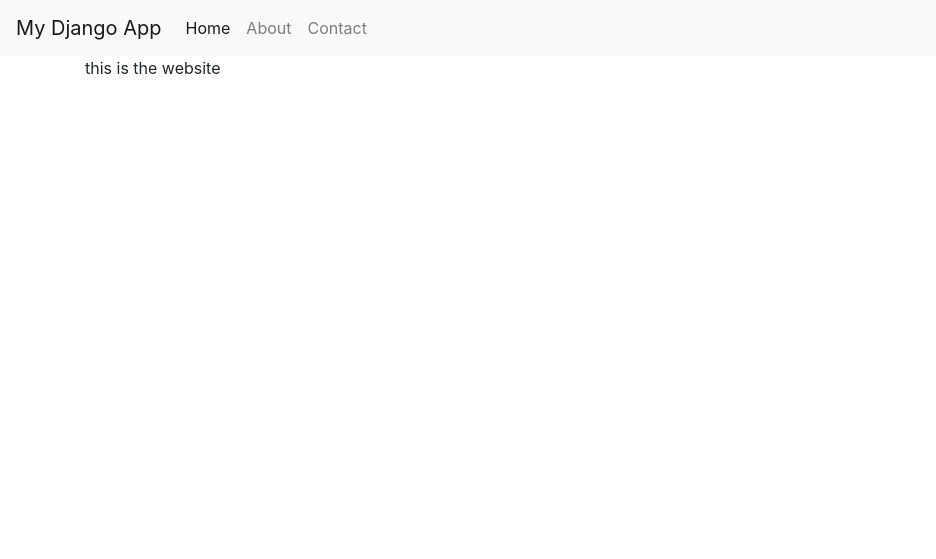
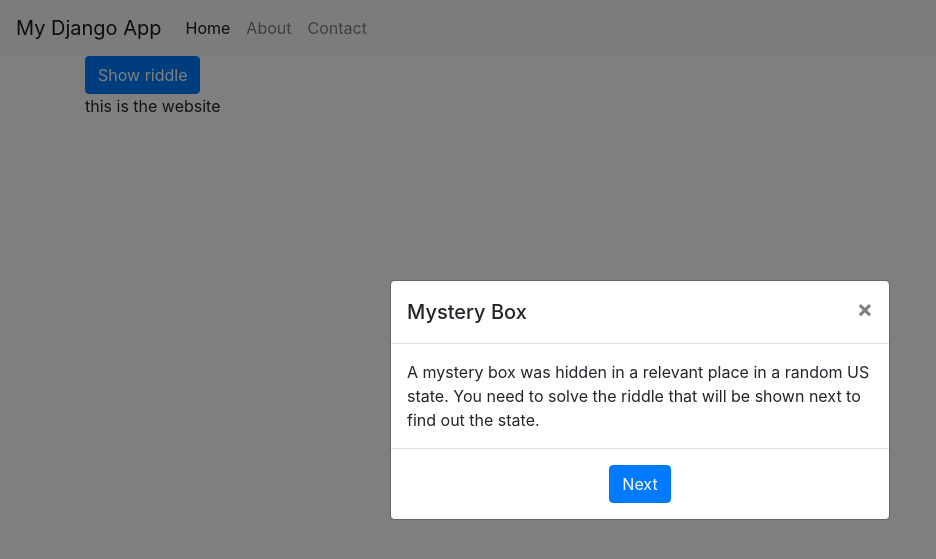
Before and after one commit to Stalffis/find-mystery-box-google-hackathon, a Django app: template game/findmysterybox/templates/home.html in a window 1280 px wide. Shown: the top 559 px of the page, without its empty margins (0-936 px from the left). Run offline with Django 5.2, Linux system fonts and the light colour scheme; the template is opened without the code that fills it, so the values that code supplies are empty; some libraries are stand-ins or nearby versions.

Commit message:
Add modals .js file and more
Now the page have a .js file, modals, and some logic in the JavaScript file.

```diff
--- /dev/null
+++ b/game/findmysterybox/static/javascript.js
@@ -0,0 +1,50 @@
+$(document).ready(function(){
+    $('#exampleModal').modal('show');
+
+    $('#modalButton').click(function(){
+        $('#exampleModal2').modal('show');
+    });
+
+    $('#modalButton2').click(function(){
+        $('#exampleModal3').modal('show');
+    });
+
+    $('#modalButton3').click(function(){
+        $('#exampleModal4').modal('show');
+    });
+});
+
+async function getRiddle() {
+    let response = await fetch('/riddle');
+    let data = await response.json();
+
+    var location = data.location
+    var state = data.state
+    var riddle = data.message
+    $('#modalText2').text(riddle);
+
+
+    $('#location').text(location);
+    $('#state').text(state);
+
+    //console.log(data); // This will log the JSON object to your console
+}
+getRiddle();
+
+
+async function getQuote() {
+    let response = await fetch('/quote');
+    let data = await response.json();
+
+    var quote = data.message
+    $('#modalText4').text(quote);
+
+    //console.log(data); // This will log the JSON object to your console
+}
+getQuote();
+
+
+
+
+
+//console.log("Hello, world!");
--- a/game/findmysterybox/templates/base.html
+++ b/game/findmysterybox/templates/base.html
@@ -8,7 +8,9 @@
         Django App
       {% endblock %}
     </title>
-    <link rel="stylesheet" href="https://stackpath.bootstrapcdn.com/bootstrap/4.3.1/css/bootstrap.min.css"  rel="stylesheet" />
+    <link rel="stylesheet" href="https://cdn.jsdelivr.net/npm/bootstrap@4.3.1/dist/css/bootstrap.min.css" integrity="sha384-ggOyR0iXCbMQv3Xipma34MD+dH/1fQ784/j6cY/iJTQUOhcWr7x9JvoRxT2MZw1T" crossorigin="anonymous">
+    <!--<link rel="stylesheet" href="https://stackpath.bootstrapcdn.com/bootstrap/4.3.1/css/bootstrap.min.css"  rel="stylesheet" /> -->
+    <script src="https://ajax.googleapis.com/ajax/libs/jquery/3.5.1/jquery.min.js"></script>
   </head>
   <body>
     <nav class="navbar navbar-expand-lg navbar-light bg-light">
@@ -29,7 +31,11 @@
       </div>
     </nav>
     <div class="container">{% block content %} {% endblock %}</div>
-    <script src="https://code.jquery.com/jquery-3.3.1.slim.min.js"></script>
-    <script src="https://stackpath.bootstrapcdn.com/bootstrap/4.3.1/js/bootstrap.bundle.min.js" ></script>
+    <script src="https://code.jquery.com/jquery-3.3.1.slim.min.js" integrity="sha384-q8i/X+965DzO0rT7abK41JStQIAqVgRVzpbzo5smXKp4YfRvH+8abtTE1Pi6jizo" crossorigin="anonymous"></script>
+    <script src="https://cdn.jsdelivr.net/npm/popper.js@1.14.7/dist/umd/popper.min.js" integrity="sha384-UO2eT0CpHqdSJQ6hJty5KVphtPhzWj9WO1clHTMGa3JDZwrnQq4sF86dIHNDz0W1" crossorigin="anonymous"></script>
+    <script src="https://cdn.jsdelivr.net/npm/bootstrap@4.3.1/dist/js/bootstrap.min.js" integrity="sha384-JjSmVgyd0p3pXB1rRibZUAYoIIy6OrQ6VrjIEaFf/nJGzIxFDsf4x0xIM+B07jRM" crossorigin="anonymous"></script>
+    <!-- <script src="https://code.jquery.com/jquery-3.3.1.slim.min.js"></script>
+    <script src="https://stackpath.bootstrapcdn.com/bootstrap/4.3.1/js/bootstrap.bundle.min.js" ></script> -->
+    <script src="static/javascript.js"></script>
   </body>
 </html>
--- a/game/findmysterybox/templates/home.html
+++ b/game/findmysterybox/templates/home.html
@@ -1,4 +1,89 @@
 {% extends "base.html" %} {% block title %} Home Page {% endblock %}
 {% block content %}
+
+<button id="Button1" name="Button1" type="button" class="btn btn-primary mx-auto" data-toggle="modal" data-target="#exampleModal2">Show riddle</button>
+
+<!-- Modal -->
+<div class="modal fade" id="exampleModal" data-backdrop="static" data-keyboard="false" tabindex="-1" aria-labelledby="exampleModalLabel" aria-hidden="true">
+    <div class="modal-dialog modal-dialog-centered">
+        <div class="modal-content">
+        <div class="modal-header">
+            <h5 class="modal-title" id="exampleModalLabel">Mystery Box</h5>
+            <button type="button" class="close" data-dismiss="modal" aria-label="Close">
+            <span aria-hidden="true">&times;</span>
+            </button>
+        </div>
+        <div class="modal-body">
+            A mystery box was hidden in a relevant place in a random US state. You need to solve the riddle that will be shown next to find out the state.
+        </div>
+        <div class="modal-footer">
+            <button id="modalButton" name="modalButton" type="button" class="btn btn-primary mx-auto" data-toggle="modal" data-target="#exampleModal">Next</button>
+        </div>
+        </div>
+    </div>
+</div>
+
+<!-- Modal2 -->
+<div class="modal fade" id="exampleModal2" data-backdrop="static" data-keyboard="false" tabindex="-1" aria-labelledby="exampleModalLabel2" aria-hidden="true">
+    <div class="modal-dialog modal-dialog-centered">
+        <div class="modal-content">
+        <div class="modal-header">
+            <h5 class="modal-title" id="exampleModalLabel2">Mystery Box</h5>
+            <button type="button" class="close" data-dismiss="modal" aria-label="Close">
+            <span aria-hidden="true">&times;</span>
+            </button>
+        </div>
+        <div id="modalText2" name="modalText2" class="modal-body">
+            Wait for the riddle...
+        </div>
+        <div class="modal-footer">
+            <button id="modalButton2" name="modalButton2" type="button" class="btn btn-primary mx-auto" data-toggle="modal" data-target="#exampleModal2">Guess the state</button>
+        </div>
+        </div>
+    </div>
+</div>
+
+<!-- Modal3 -->
+<div class="modal fade" id="exampleModal3" data-backdrop="static" data-keyboard="false" tabindex="-1" aria-labelledby="exampleModalLabel3" aria-hidden="true">
+    <div class="modal-dialog modal-dialog-centered">
+        <div class="modal-content">
+        <div class="modal-header">
+            <h5 class="modal-title" id="exampleModalLabel3">Correct! 🥳🥳</h5>
+            <button type="button" class="close" data-dismiss="modal" aria-label="Close">
+            <span aria-hidden="true">&times;</span>
+            </button>
+        </div>
+        <div class="modal-body">
+            The riddle was about <a id="location" name="location"></a> that is located in <a id="state" name="state"></a>.
+        </div>
+        <div class="modal-footer">
+            <button id="modalButton3" name="modalButton3" type="button" class="btn btn-primary mx-auto" data-toggle="modal" data-target="#exampleModal3">Open the mystery box</button>
+        </div>
+        </div>
+    </div>
+</div>
+
+<!-- Modal4 -->
+<div class="modal fade" id="exampleModal4" data-backdrop="static" data-keyboard="false" tabindex="-1" aria-labelledby="exampleModalLabel4" aria-hidden="true">
+    <div class="modal-dialog modal-dialog-centered">
+        <div class="modal-content">
+        <div class="modal-header">
+            <h5 class="modal-title" id="exampleModalLabel4">Correct! 🥳🥳</h5>
+            <button type="button" class="close" data-dismiss="modal" aria-label="Close">
+            <span aria-hidden="true">&times;</span>
+            </button>
+        </div>
+        <div class="modal-body">
+            You open the mystery box and find... a fortune cookie!! with a really wise message: <br> <br> <em><strong><p id="modalText4" name="modalText4"></p></strong></em> I hope you enjoyed the cookie and the wise message!
+        </div>
+        <div class="modal-footer">
+            <button id="modalButton2" name="modalButton2" type="button" class="btn btn-primary mx-auto" data-toggle="modal" data-target="#exampleModal4">Play again</button>
+        </div>
+        </div>
+    </div>
+</div>
+
+
+
 <p> this is the website </p>
 {% endblock %}
--- a/game/findmysterybox/urls.py
+++ b/game/findmysterybox/urls.py
@@ -2,6 +2,7 @@ from django.urls import path
 from . import views
 
 urlpatterns = [
+    path('', views.home, name='home'),
     path('riddle', views.getRiddle),
     path('quote', views.getQuote)
 
--- a/game/game/settings.py
+++ b/game/game/settings.py
@@ -9,7 +9,7 @@ https://docs.djangoproject.com/en/5.0/topics/settings/
 For the full list of settings and their values, see
 https://docs.djangoproject.com/en/5.0/ref/settings/
 """
-
+import os
 from pathlib import Path
 
 # Build paths inside the project like this: BASE_DIR / 'subdir'.
@@ -119,6 +119,9 @@ USE_TZ = True
 # https://docs.djangoproject.com/en/5.0/howto/static-files/
 
 STATIC_URL = 'static/'
+STATICFILES_DIRS = [
+    os.path.join(BASE_DIR, "static"),
+]
 
 # Default primary key field type
 # https://docs.djangoproject.com/en/5.0/ref/settings/#default-auto-field
```
